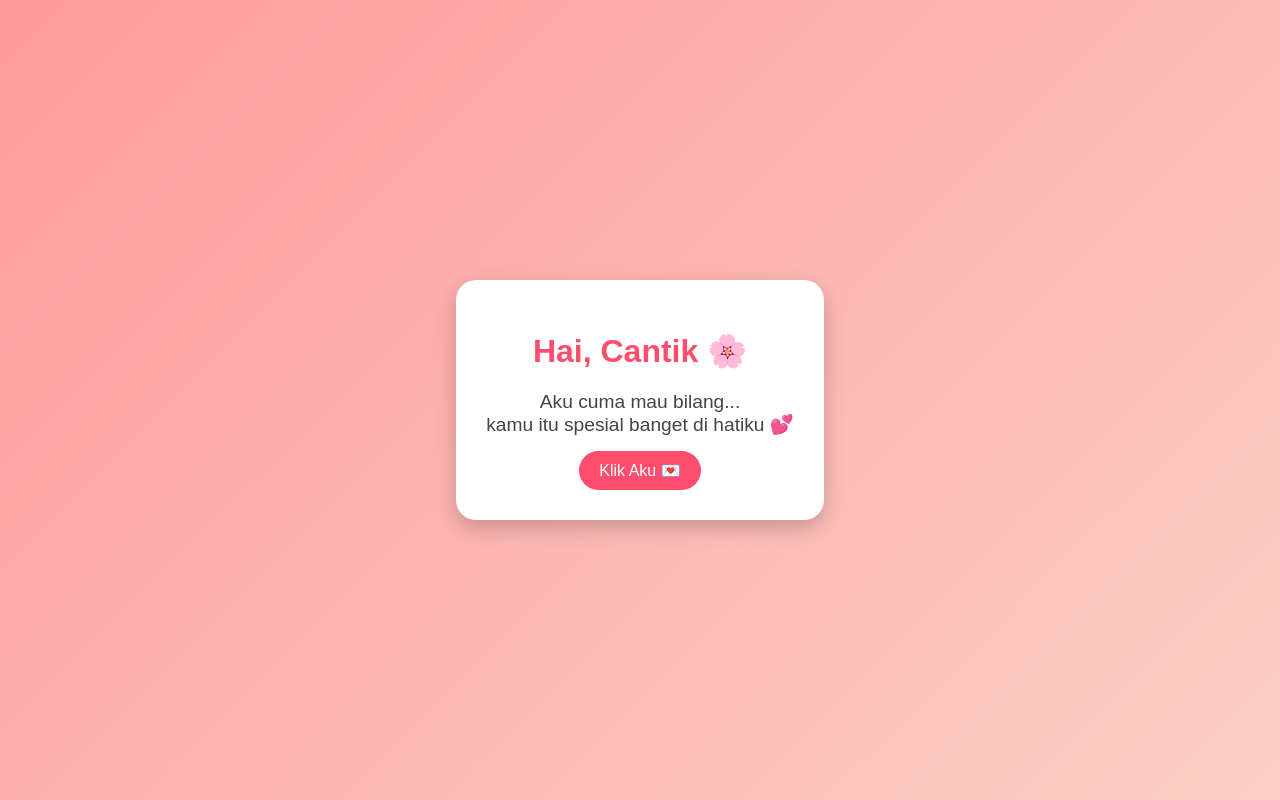
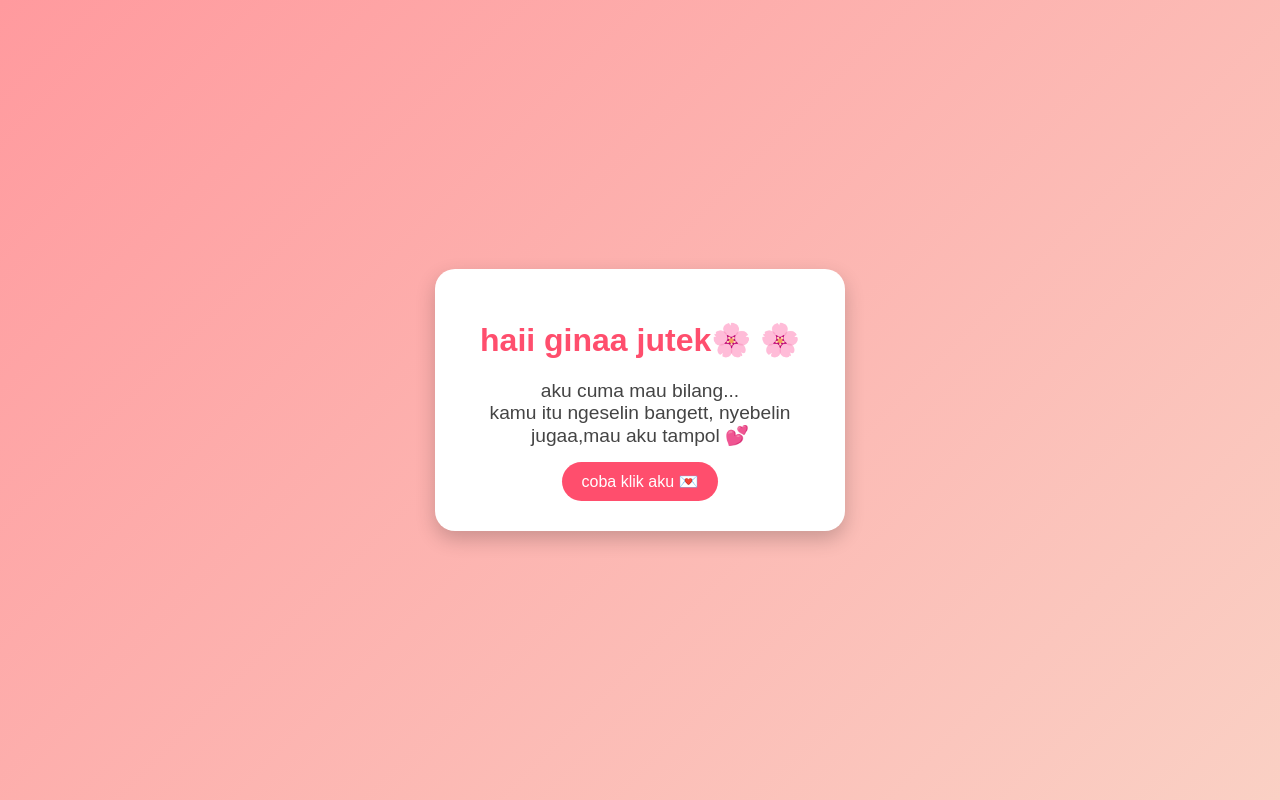
Before and after one commit to RifaAndhika/ginaa, a plain HTML site: page index.html in a window 1280 px wide. Drawn offline with Linux system fonts and the light colour scheme.

Commit message:
second commit

```diff
--- a/index.html
+++ b/index.html
@@ -8,11 +8,11 @@
 </head>
 <body>
   <div class="container">
-    <h1>Hai, Cantik 🌸</h1>
-    <p class="message">Aku cuma mau bilang...<br>kamu itu spesial banget di hatiku 💕</p>
-    <button id="btnLove">Klik Aku 💌</button>
+    <h1> haii ginaa jutek🌸 🌸</h1>
+    <p class="message">aku cuma mau bilang...<br>kamu itu ngeselin bangett, nyebelin jugaa,mau aku tampol 💕</p>
+    <button id="btnLove">coba klik aku 💌</button>
     <div id="popup" class="popup">
-      <p>Semoga harimu selalu indah seperti senyummu ✨</p>
+      <p>semoga harimu selalu indah seperti senyummu anjay alay, tapi have a nice day yaa!!✨</p>
     </div>
   </div>
 
```
